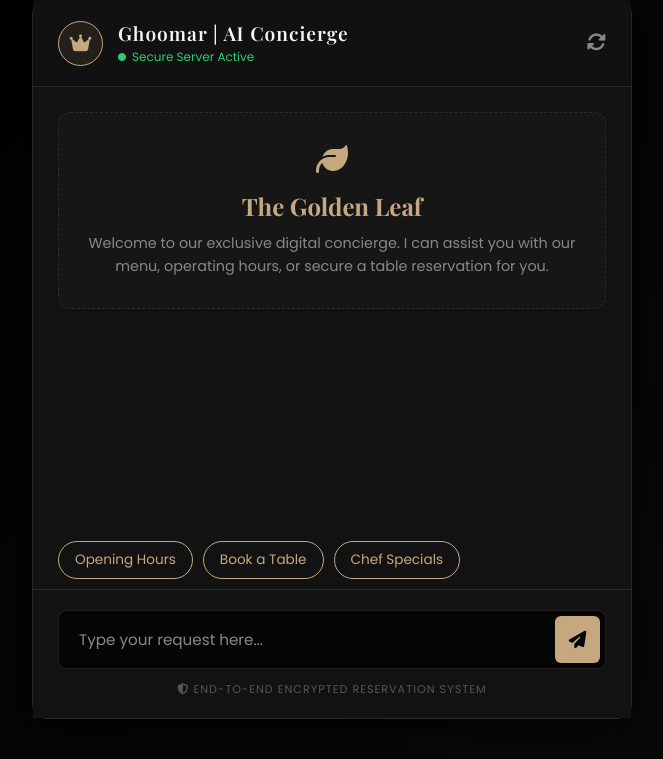
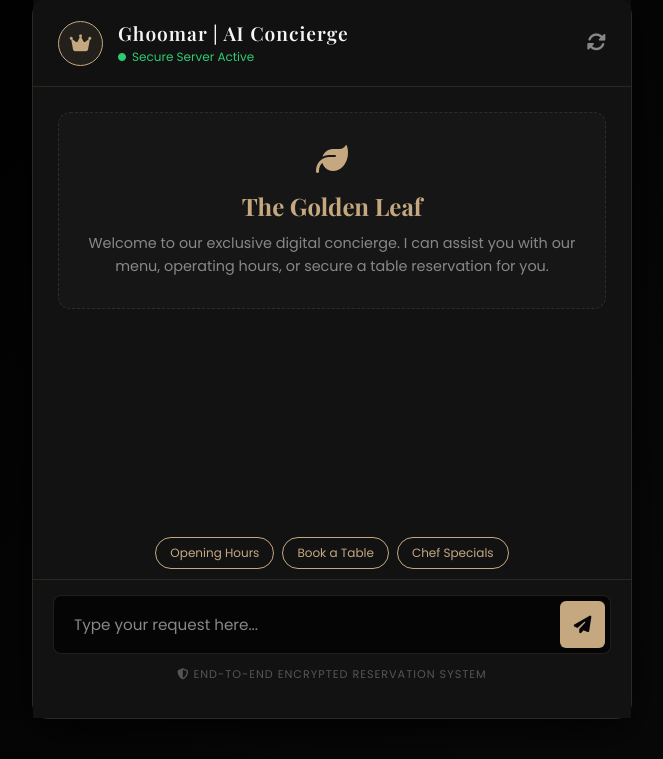
Before and after one commit to HardikKhandal01/the-golden-leaf-restaurant, a Flask app: page / in a window 1280 px wide. Shown: the part 41-800 px from the top of the page, without its empty margins (308-971 px from the left). Run offline with Flask 3, Linux system fonts and the light colour scheme.

Commit message:
Edit ai-backend/static/style.css to set typing box and chips

```diff
--- a/ai-backend/static/style.css
+++ b/ai-backend/static/style.css
@@ -224,11 +224,11 @@ body.ai-portal-body {
 
 /* --- 3. QUICK ACTIONS (CHIPS) --- */
 .quick-actions {
-    padding: 10px 25px;
+    padding: 10px 15px;
     display: flex;
-    gap: 10px;
-    overflow-x: auto;
-    scrollbar-width: none; /* Firefox */
+    flex-wrap: wrap; /* MAGIC LINE: Agar screen choti hogi to chips automatically neeche wali line me aa jayenge */
+    justify-content: center; /* Chips ko center align karega */
+    gap: 8px;
 }
 
 .quick-actions::-webkit-scrollbar {
@@ -240,9 +240,9 @@ body.ai-portal-body {
     background: transparent;
     border: 1px solid var(--gold-primary);
     color: var(--gold-primary);
-    padding: 8px 16px;
+    padding: 6px 14px; /* Padding thodi choti ki */
     border-radius: 20px;
-    font-size: 0.85rem;
+    font-size: 0.75rem; /* Font size chhota kar diya mobile ke liye */
     font-family: var(--font-body);
     cursor: pointer;
     transition: all 0.3s ease;
@@ -255,7 +255,7 @@ body.ai-portal-body {
 
 /* --- 4. INPUT ENGINE --- */
 .chat-input-area {
-    padding: 20px 25px;
+    padding: 15px 20px 35px 20px;
     background: var(--bg-surface);
     border-top: 1px solid var(--border-subtle);
 }
```
